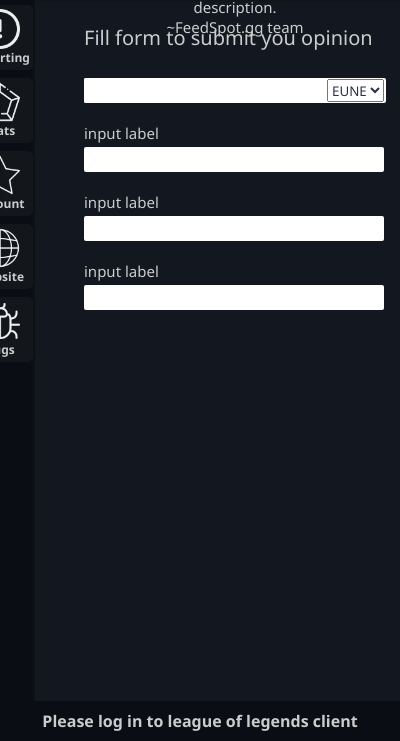
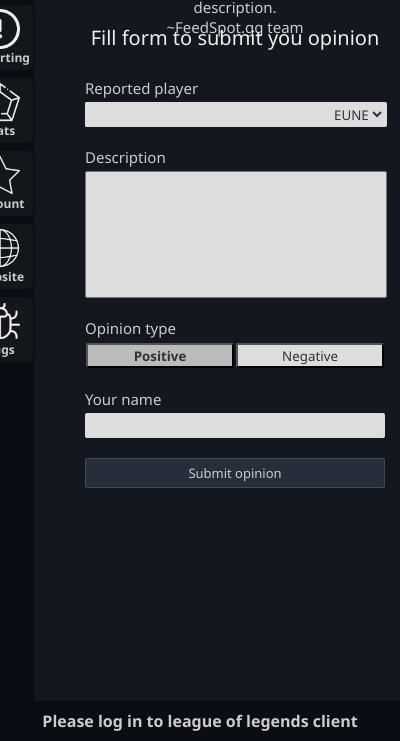
Before and after one commit to dawidkacprzak/FeedSpot.Desktop, an Electron app: page pages/Main.html in a window 400 px wide. Shown: the part 103-844 px from the top of the page. Drawn offline with Linux system fonts and the light colour scheme; no server answers.

Commit message:
Finished design in report page

```diff
--- a/pages/Main.html
+++ b/pages/Main.html
@@ -58,17 +58,20 @@
           </div>
           <div id="report-player-container" class="content-box">
             <div id="report-player-notification-label">
-              Thank you for your cooperation in making league of legends community even better!<br/>
+              Thank you for your cooperation in making league of legends community even better!<br />
               Remember to keep the culture in your opinion description.
-              <br/>~FeedSpot.gg team
+              <br />~FeedSpot.gg team
             </div>
             <div id="report-form">
               <br />
               <p>Fill form to submit you opinion</p>
               <br />
+
+              <div class="report-input-container">
+                <span>Reported player</span>
                 <div class="report-input-serverchoose">
                   <input type="text" />
-              <select className="searchbar_server_box gray_border_outline" defaultValue="EUNE">
+                  <select defaultValue="EUNE">
                     <option value="0">EUNE</option>
                     <option value="1">EUW</option>
                     <option value="4">NA</option>
@@ -76,18 +79,24 @@
                     <option value="3">TR</option>
                   </select>
                 </div>
+              </div>
               <div class="report-input-container">
-              <span>input label</span>
+                <span>Description</span>
+                <textarea id="report-description"> </textarea>
+              </div>
+              <div class="report-input-container">
+                <span>Opinion type</span>
+                <div class="horizontal-button-container">
+                  <button class="selected-report-type">Positive</button>
+                  <button>Negative</button>
+                </div>
+              </div>
+              <div class="report-input-container">
+                <span>Your name</span>
                 <input type="text" />
               </div>
-            <div class="report-input-container">
-              <span>input label</span>
-              <input type="text" />
-            </div>
-            <div class="report-input-container">
-              <span>input label</span>
-              <input type="text" />
-            </div>
+
+              <button id="submit-opinion-button">Submit opinion</button>
             </div>
           </div>
         </div>
--- a/styles/main.css
+++ b/styles/main.css
@@ -339,6 +339,8 @@ body {
 #report-player-notification-label
 {
   padding: 5px;
+  padding-left: 0px;
+  padding-right: 0px;
   text-align: center;
   width: 100%;
   background-color: #80808010;
@@ -369,6 +371,7 @@ body {
 {
   font-size: 15px;
   margin-bottom: 4px;
+  text-align: left;
 }
 
 .report-input-container input
@@ -379,6 +382,7 @@ body {
   padding-left: 5px;
   border-radius: 2px;
   border: none;
+  background-color: #DDDDDD;
 }
 
 .report-input-serverchoose
@@ -387,13 +391,17 @@ body {
   flex-direction: row;
   text-align: left;
   width: 300px;
-  margin-bottom: 20px;
   justify-content: center;
   align-items: center;
   border-radius: 2px;
-  background-color: white;
+  background-color: #DDDDDD;
   padding-right: 2px;
 
+}
+
+.report-input-serverchoose select {
+  background-color: #DDDDDD;
+border: none;
 }
 
 .report-input-serverchoose input
@@ -422,5 +430,75 @@ body {
   background-color: #ffffff03;
   border-left: 2px solid #00000010;
   border-right: 2px solid #00000010;
+  display: flex;
+  flex-direction: column;
+}
+
+#report-form p
+{
+  text-align: center;
+  color: #EEEEEE;
+}
+
+#report-description
+{
+  height: 120px;
+  color: #333333;
+  font-size: 15px;
+  padding-top: 5px;
+  width: 100%;
+  border-radius: 2px;
+  resize: none;
+  background-color: #DDDDDD;
+}
+
+#report-description::-webkit-scrollbar {
+  background: #0b0e14;
+  width: 10px;
+  border-radius: 0 !important;
 
 }
+
+#report-description::-webkit-scrollbar-thumb:window-inactive,
+#report-description::-webkit-scrollbar-thumb {
+  background: #232e42;
+  border-radius: 0 !important;
+  border: 3px solid #0b0e14;
+}
+
+.horizontal-button-container
+{
+  display: flex;
+  flex-direction: row;
+  justify-content: center;
+  align-items: center;
+}
+
+.horizontal-button-container button{
+  width:50%;
+  height:25px;
+  margin:1px;
+  cursor: pointer;
+  border-radius: 2px;
+  color: #333333;
+  background-color: #DDDDDD;
+
+}
+.selected-report-type
+{
+  font-weight: bold;
+  background-color: #bbbbbb !important;
+}
+
+#submit-opinion-button
+{
+  width: 300px;
+  height: 30px;
+  margin-left: auto;
+  margin-right: auto;
+  background-color:#272e3b;
+  border-radius: 2px;
+  border: 1px solid #ffffff20;
+  font-size: 13px;
+  cursor: pointer;
+}
```
Lines whose indentation alone changed are shown as unchanged.
